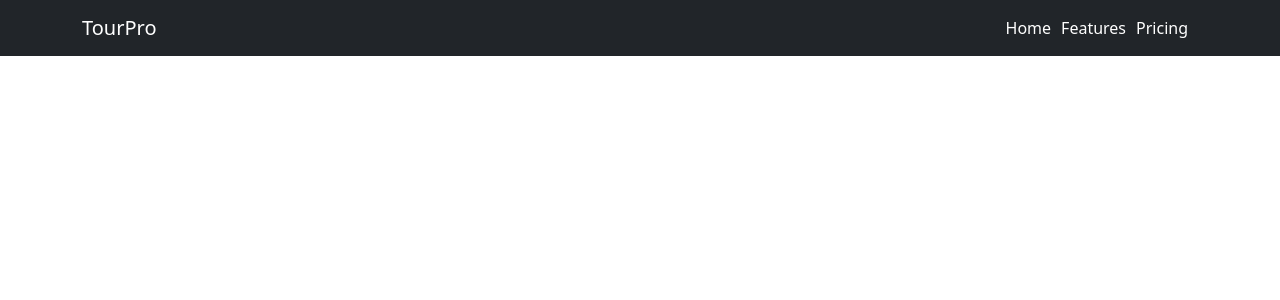
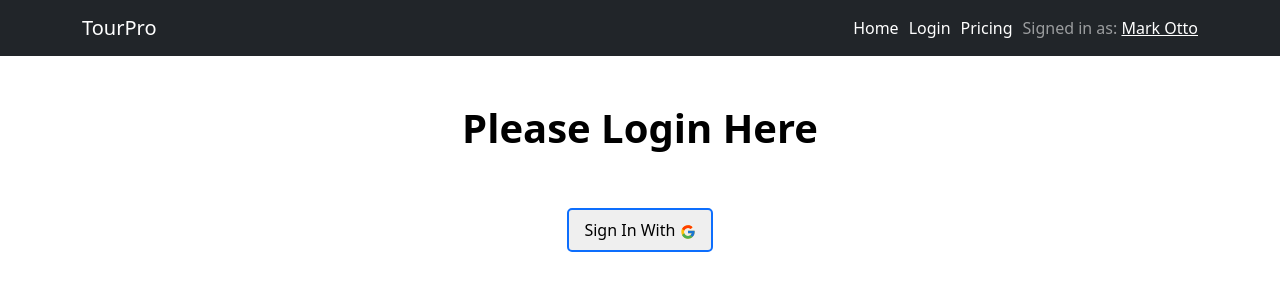
Before and after one commit to tanvirshaad/tourpro-client-side, a React (Create React App) app: page /login in a window 1280 px wide. Shown: the top 300 px of the page. Built offline with nearby package versions, Linux system fonts and the light colour scheme.

Commit message:
login page added

```diff
--- a/src/App.js
+++ b/src/App.js
@@ -5,6 +5,7 @@ import { BrowserRouter } from 'react-router-dom';
 import Home from './components/Home/Home';
 import Header from './components/Header/Header';
 import Booking from './components/Booking/Booking';
+import Login from './components/Login/Login';
 
 function App() {
     return (
@@ -21,6 +22,9 @@ function App() {
                     <Route path="/booking/:id">
                         <Booking></Booking>
                     </Route>
+                    <Route path="/login">
+                        <Login></Login>
+                    </Route>
                 </Switch>
             </BrowserRouter>
         </div>
--- a/src/components/About/About.js
+++ b/src/components/About/About.js
@@ -8,7 +8,7 @@ const About = () => {
                 <Row>
                     <Col lg={12}>
                         <h1 className="text-center text-black fw-bold fs-1">
-                            Abou TourPro
+                            About TourPro
                         </h1>
                     </Col>
                 </Row>
--- a/src/components/Header/Header.js
+++ b/src/components/Header/Header.js
@@ -9,6 +9,8 @@ const Header = () => {
                 <Container>
                     <Navbar.Brand href="#home">TourPro</Navbar.Brand>
                     <Nav className="ms-auto">
+                        <div className="d-flex">
+                            <div>
                                 <Link
                                     to="/home"
                                     style={{
@@ -25,9 +27,9 @@ const Header = () => {
                                         textDecoration: 'none',
                                         marginRight: '10px',
                                     }}
-                            to="#features"
+                                    to="/login"
                                 >
-                            Features
+                                    Login
                                 </Link>
                                 <Link
                                     style={{
@@ -39,6 +41,13 @@ const Header = () => {
                                 >
                                     Pricing
                                 </Link>
+                            </div>
+                            <div>
+                                <Navbar.Text>
+                                    Signed in as: <a href="#login">Mark Otto</a>
+                                </Navbar.Text>
+                            </div>
+                        </div>
                     </Nav>
                 </Container>
             </Navbar>
--- /dev/null
+++ b/src/components/Login/Login.css
@@ -0,0 +1,5 @@
+.signIn-btn {
+    border: 2px solid #0d6efd;
+    border-radius: 5px;
+    padding: 8px 15px;
+}
--- /dev/null
+++ b/src/components/Login/Login.js
@@ -0,0 +1,31 @@
+import React from 'react';
+import { Col, Container, Row } from 'react-bootstrap';
+import { FcGoogle } from 'react-icons/fc';
+import './Login.css';
+
+const Login = () => {
+    return (
+        <div>
+            <Container>
+                <Row className="py-5">
+                    <Col lg={12}>
+                        <h1 className="fw-bold text-center text-black fs-1">
+                            Please Login Here
+                        </h1>
+                    </Col>
+                </Row>
+                <Row className="text-center">
+                    <Col lg={12}>
+                        <div>
+                            <button className="signIn-btn">
+                                Sign In With <FcGoogle />
+                            </button>
+                        </div>
+                    </Col>
+                </Row>
+            </Container>
+        </div>
+    );
+};
+
+export default Login;
```
Lines whose indentation alone changed are shown as unchanged.
